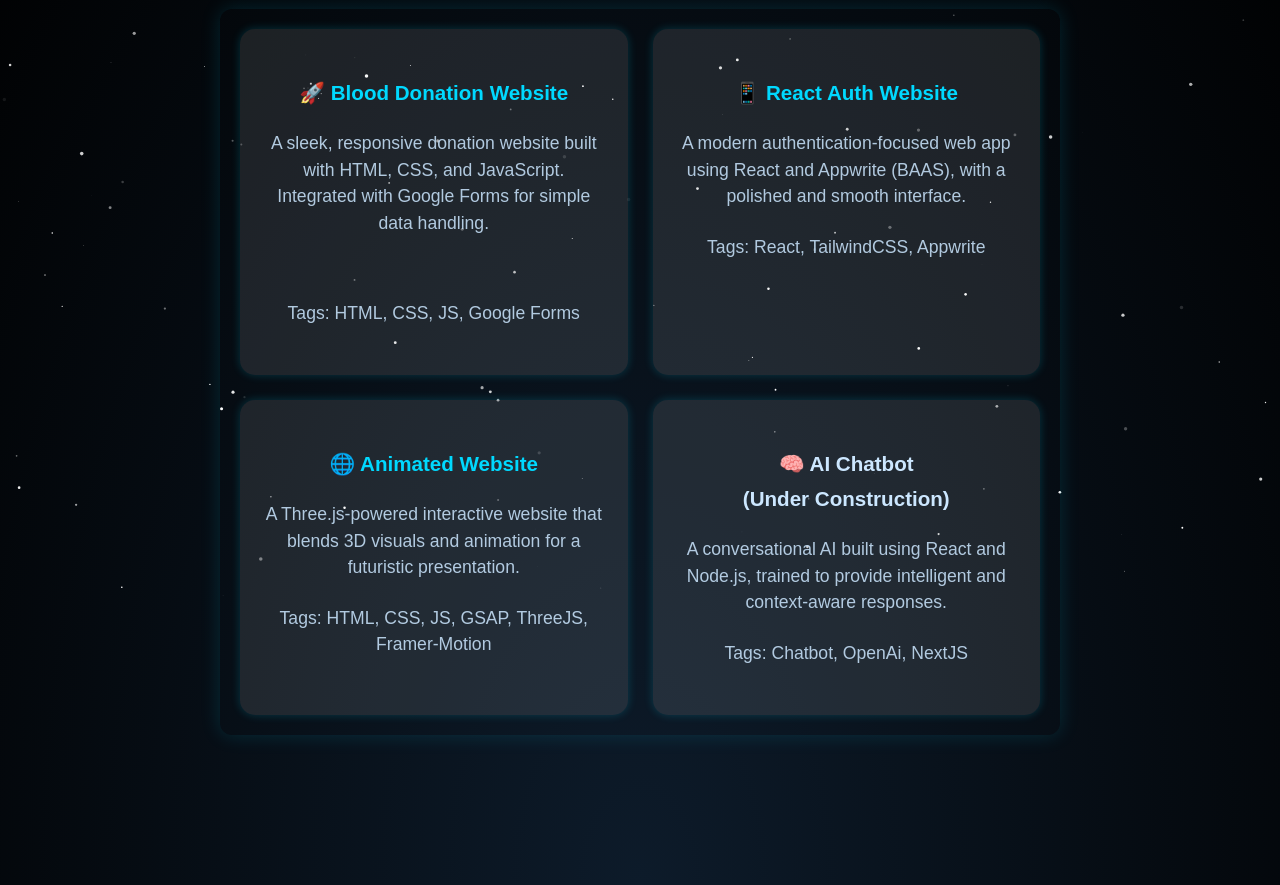
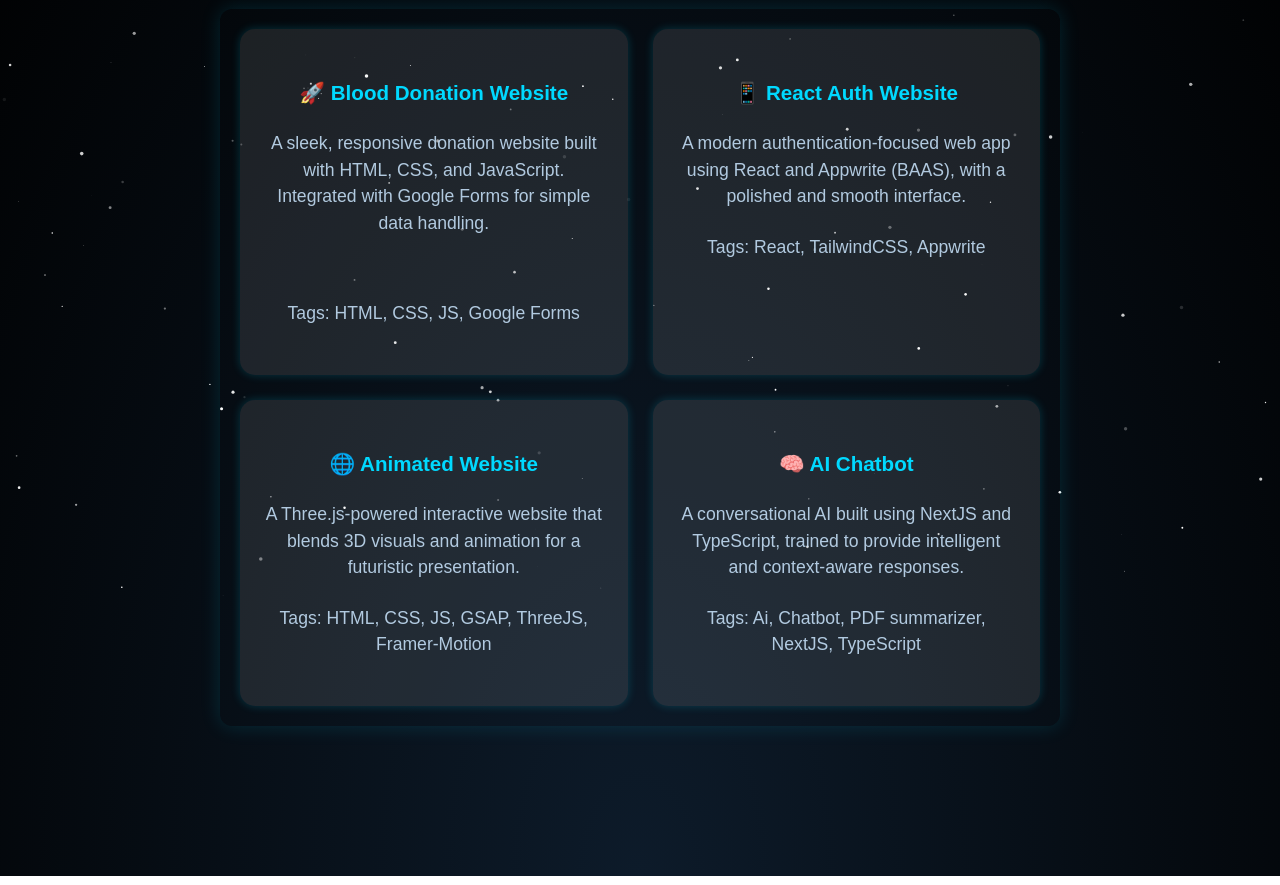
Before and after one commit to sadat8418/port, a website built with Vite: page src/index2.html in a window 1280 px wide. Shown: the part 199-1084 px from the top of the page. Built offline with nearby package versions, Linux system fonts and the light colour scheme.

Commit message:
links minor updates

```diff
--- a/src/index2.html
+++ b/src/index2.html
@@ -52,15 +52,19 @@
         <p>  Tags:  HTML, CSS, JS, GSAP, ThreeJS, Framer-Motion
         </p></p> </a>
       </div>
+ <div class="project-box">
+        <h3>
+          <a href="https://ai-bot89.vercel.app" target="_blank" style="text-decoration: none;">
+            🧠 AI Chatbot
 
-      <div class="project-box">
-        <h3>🧠 AI Chatbot <br /> (Under Construction)</h3>
+        </h3>
         <p>
-          A conversational AI built using React and Node.js, trained to provide
-          intelligent and context-aware responses.<br>
-         <p> Tags: Chatbot, OpenAi, NextJS
-        </p></p>
+          A conversational AI built using NextJS and TypeScript, trained to provide
+          intelligent and context-aware responses. <br>
+        <p>  Tags: Ai, Chatbot, PDF summarizer, NextJS, TypeScript
+        </p></p> </a>
       </div>
+
     </div>
   </section>
 
```
